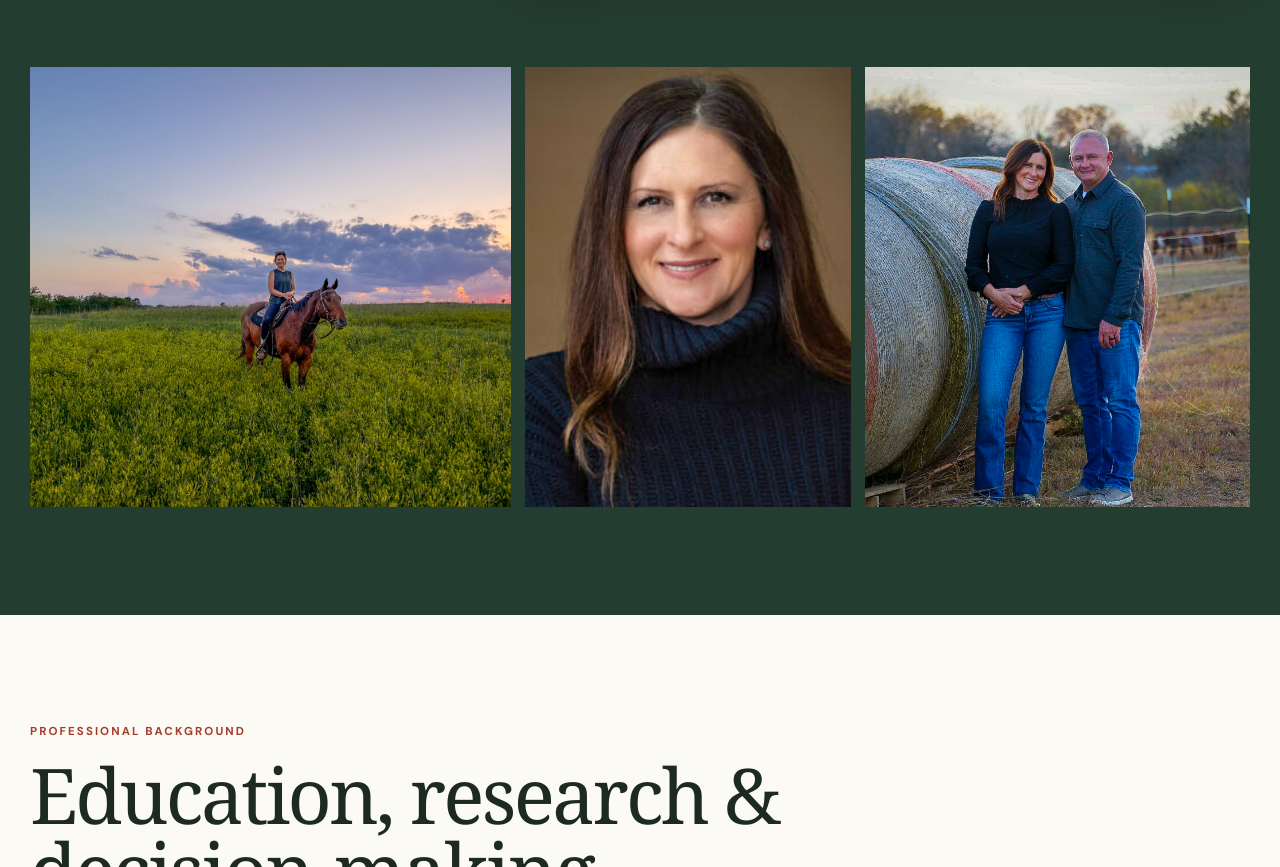
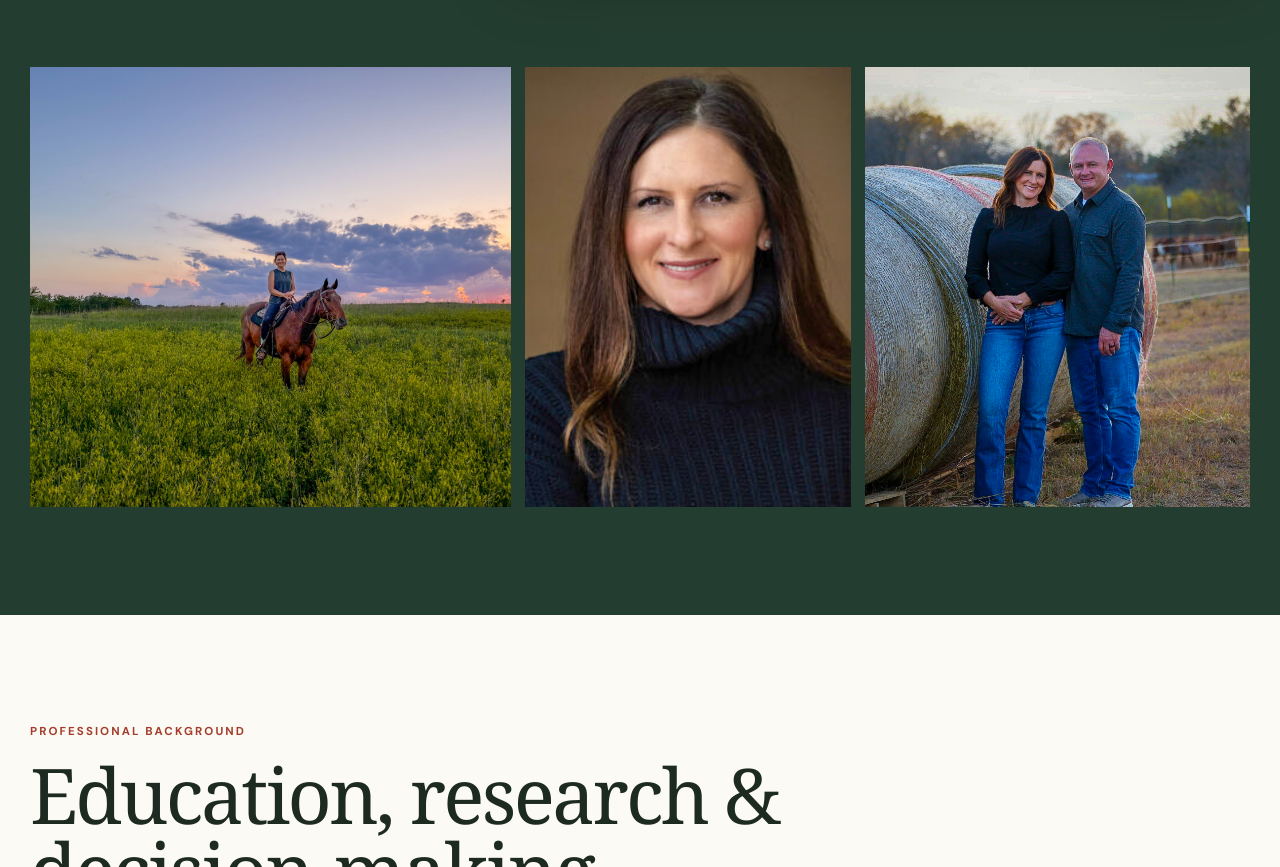
Before and after one commit to broof34/vanessa-roof-campaign, a plain HTML site: page index.html in a window 1280 px wide. Shown: the part 4884-5751 px from the top of the page. Drawn offline with Linux system fonts and the light colour scheme; a web font is replaced by a local one.

Commit message:
Add files via upload

```diff
--- a/css/styles.css
+++ b/css/styles.css
@@ -18,7 +18,7 @@
 
 .priorities{background:#efe8da}.centered{text-align:center;margin-left:auto;margin-right:auto}.centered>p:last-child{margin-left:auto;margin-right:auto}.priority-grid{display:grid;grid-template-columns:repeat(2,1fr);border-top:1px solid var(--line);border-left:1px solid var(--line)}.priority{padding:42px;border-right:1px solid var(--line);border-bottom:1px solid var(--line);min-height:280px}.priority>span{color:var(--red);font:400 1.2rem var(--display)}.priority h3{font:400 2rem/1.08 var(--display);margin:45px 0 14px}.priority p{color:var(--muted);max-width:480px;margin:0}
 
-.about{background:var(--green2);color:#fff}.about-header{max-width:800px}.family-layout{display:grid;grid-template-columns:.75fr 1.35fr;gap:65px;align-items:center}.about-copy p{color:#e3e8e4}.about-copy .lead{color:#fff;font-family:var(--display);font-size:1.8rem}.fact-row{display:flex;flex-wrap:wrap;gap:8px;margin-top:30px}.fact-row span{border:1px solid rgba(255,255,255,.3);border-radius:999px;padding:8px 12px;font-size:.72rem}.family-photo{margin:0}.family-photo img{aspect-ratio:16/10;object-fit:cover;object-position:center 44%;box-shadow:0 24px 60px rgba(0,0,0,.25)}.family-photo figcaption{font-size:.68rem;letter-spacing:.12em;text-transform:uppercase;color:#c9d0cb;margin-top:10px}.photo-strip{display:grid;grid-template-columns:1.25fr .85fr 1fr;gap:14px;margin-top:70px;height:440px}.photo-strip figure{margin:0;overflow:hidden}.photo-strip img{height:100%;object-fit:cover}.photo-strip figure:first-child img{object-position:center 50%}.photo-strip figure:nth-child(2) img{object-position:center 50%}.photo-strip figure:nth-child(3) img{object-position:center 45%}
+.about{background:var(--green2);color:#fff}.about-header{max-width:800px}.family-layout{display:grid;grid-template-columns:.75fr 1.35fr;gap:65px;align-items:center}.about-copy p{color:#e3e8e4}.about-copy .lead{color:#fff;font-family:var(--display);font-size:1.8rem}.fact-row{display:flex;flex-wrap:wrap;gap:8px;margin-top:30px}.fact-row span{border:1px solid rgba(255,255,255,.3);border-radius:999px;padding:8px 12px;font-size:.72rem}.family-photo{margin:0}.family-photo img{aspect-ratio:16/10;object-fit:cover;object-position:center 44%;box-shadow:0 24px 60px rgba(0,0,0,.25)}.family-photo figcaption{font-size:.68rem;letter-spacing:.12em;text-transform:uppercase;color:#c9d0cb;margin-top:10px}.photo-strip{display:grid;grid-template-columns:1.25fr .85fr 1fr;gap:14px;margin-top:70px;height:440px}.photo-strip figure{margin:0;overflow:hidden}.photo-strip img{height:100%;object-fit:cover}.photo-strip figure:first-child img{object-position:center 50%}.photo-strip figure:nth-child(2) img{object-position:center 35%}.photo-strip figure:nth-child(3) img{object-position:center 38%}
 
 .experience{background:var(--paper)}.timeline{border-top:1px solid var(--line)}.timeline-item{display:grid;grid-template-columns:170px 1fr;gap:50px;padding:38px 0;border-bottom:1px solid var(--line)}.timeline-item>span{color:var(--red);font-size:.68rem;font-weight:700;letter-spacing:.14em;text-transform:uppercase;padding-top:7px}.timeline-item h3{font:400 2rem/1.1 var(--display);margin:0 0 7px}.timeline-item strong{color:var(--green);font-size:.86rem}.timeline-item p{color:var(--muted);max-width:720px}
 
```
